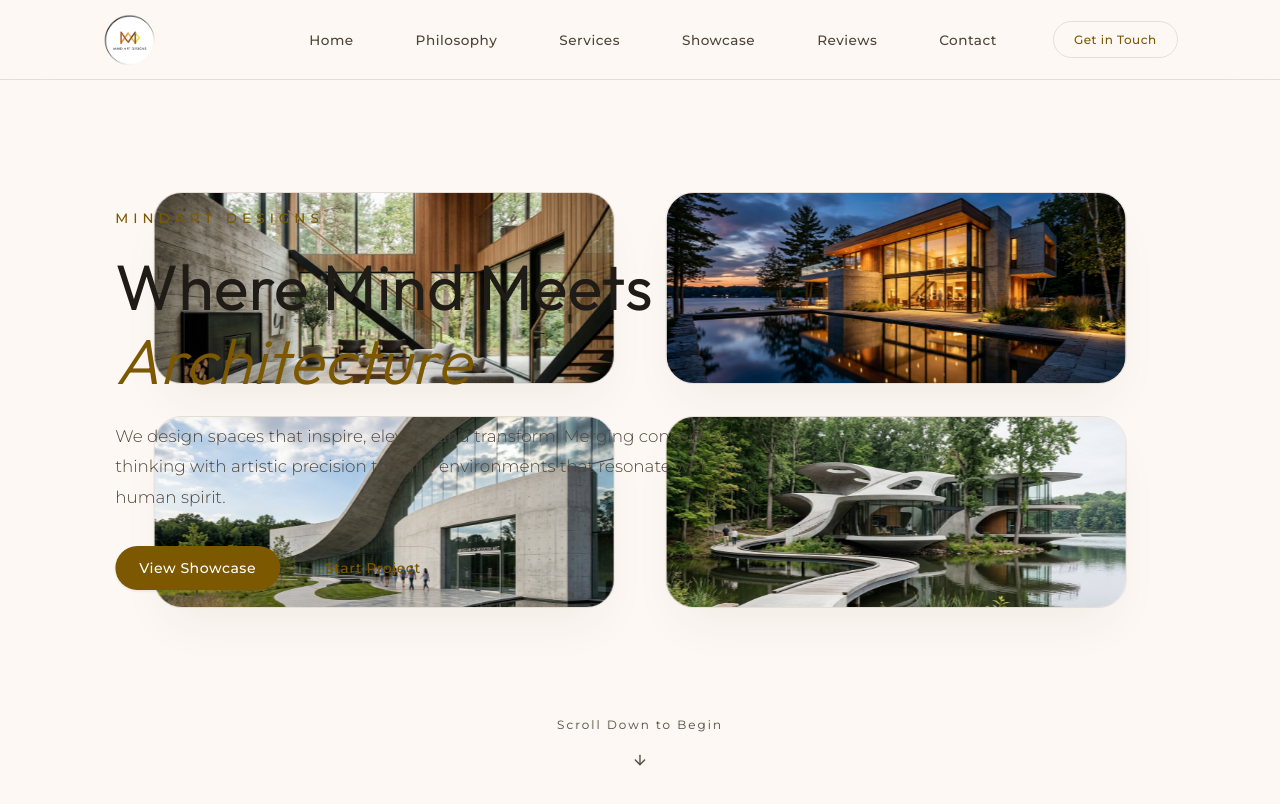
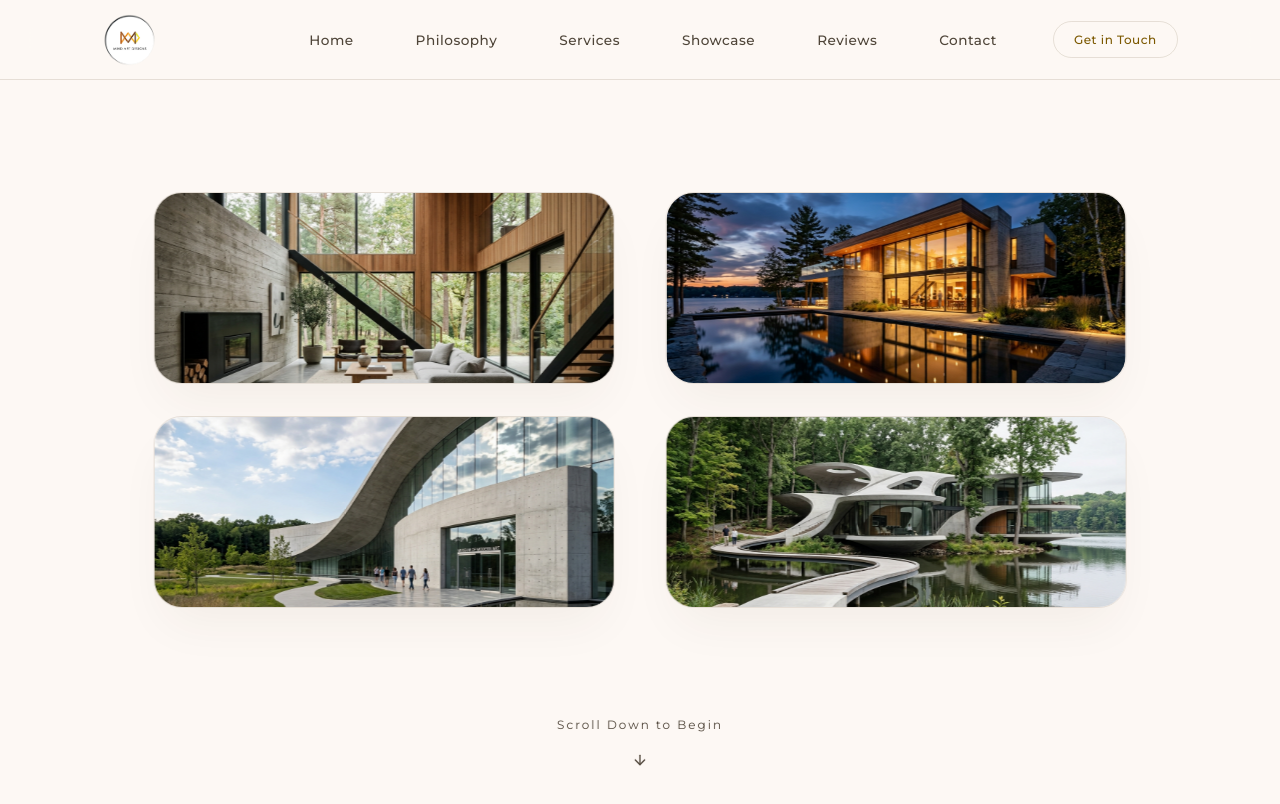
Before and after one commit to thenameisanzu/Mind-art-designs, a Next.js app: page / in a window 1280 px wide. Shown: the top 804 px of the page. Built offline with nearby package versions, Linux system fonts and the light colour scheme.

Commit message:
fix: make text reveal and background blur scroll-dependent at the last point of hero

```diff
--- a/src/components/Hero.tsx
+++ b/src/components/Hero.tsx
@@ -98,15 +98,15 @@ export default function Hero() {
   // Fade out other images as the main hero expands (slower fadeout)
   const underImagesOpacity = useTransform(smoothProgress, [0.65, 0.85], [1, 0]);
 
-  // Animate background image blur as it expands (stronger blur for text readability)
-  const imageBlur = useTransform(smoothProgress, [0.65, 0.92], ["blur(0px)", "blur(12px)"]);
+  // Animate background image blur as it expands (stronger blur triggers only at the last point)
+  const imageBlur = useTransform(smoothProgress, [0.85, 0.95], ["blur(0px)", "blur(12px)"]);
 
-  // Fade in the dark/warm color overlay over the expanded hero photo to keep overlay typography readable
-  const overlayOpacity = useTransform(smoothProgress, [0.70, 0.90], [0, 0.85]);
+  // Fade in the dark/warm color overlay over the expanded hero photo at the last point
+  const overlayOpacity = useTransform(smoothProgress, [0.85, 0.95], [0, 0.85]);
 
-  // Content typography is always visible as the primary hero section from landing page load
-  const contentOpacity = 1;
-  const contentY = 0;
+  // Fade in content typography ONLY at the last point of the hero section
+  const contentOpacity = useTransform(smoothProgress, [0.90, 0.98], [0, 1]);
+  const contentY = useTransform(smoothProgress, [0.90, 0.98], [20, 0]);
 
   // Image assets mapped to grid
   const images = {
```
